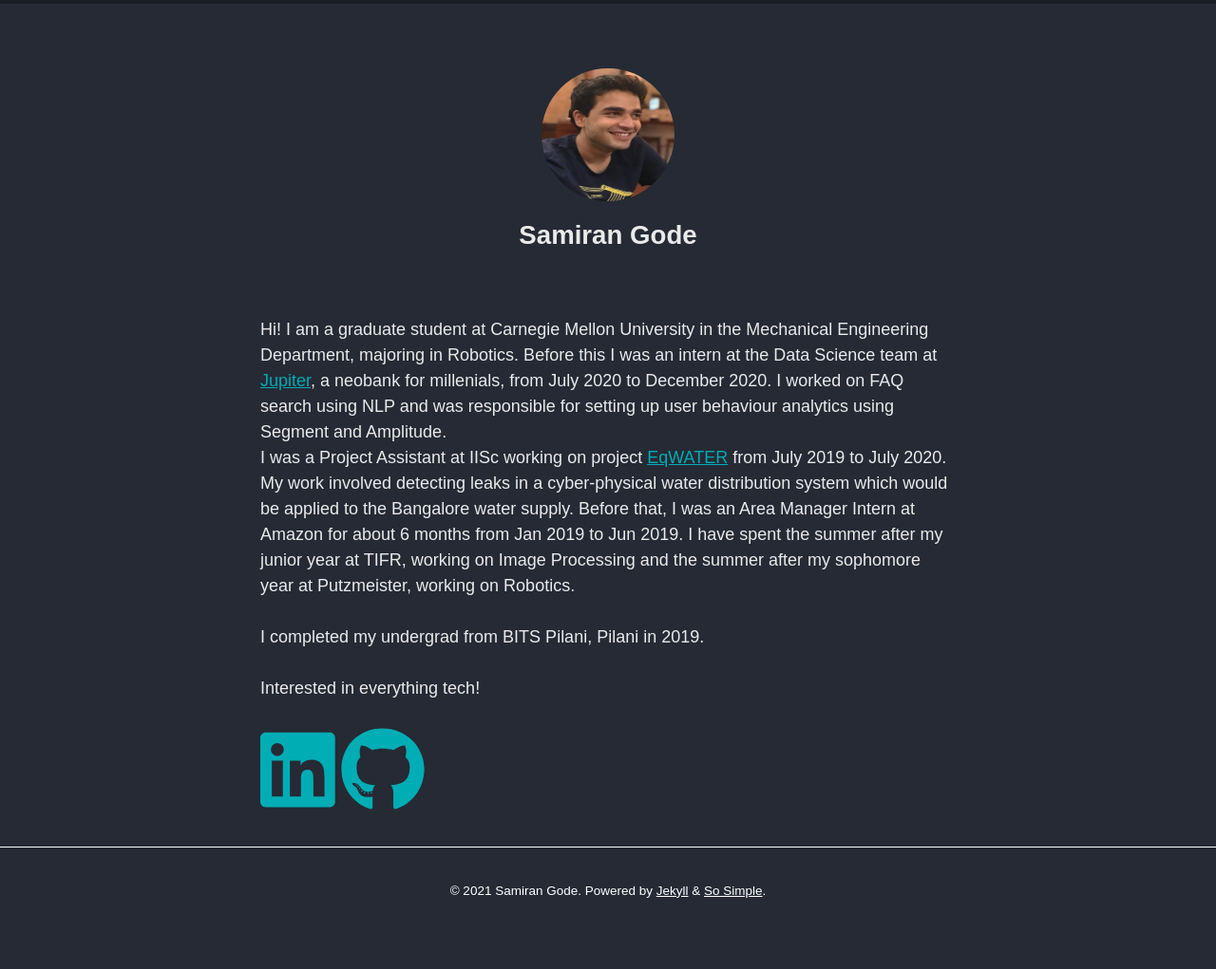
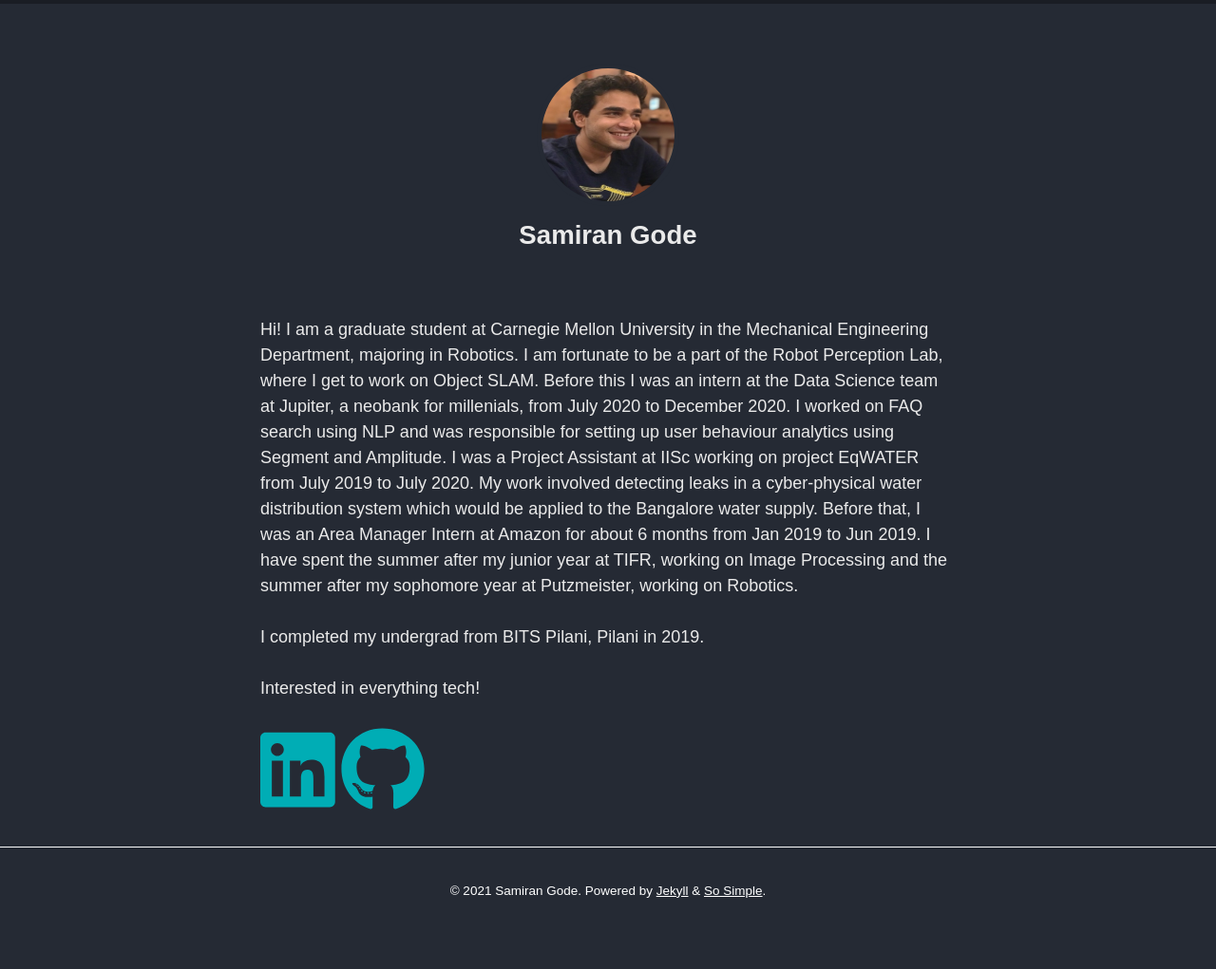
Before and after one commit to YashashGaurav/samirangode.github.io, a Jekyll site: the page built from index.markdown, in a window 1280 px wide. Shown: the whole page at 95% size. Built offline with Jekyll 4.4.1, drawn with Linux system fonts in a browser that asks for light colours; nearby versions of some CDN libraries.

Commit message:
Update index.markdown

```diff
--- a/index.markdown
+++ b/index.markdown
@@ -4,12 +4,10 @@
 
 layout: home
 ---
-Hi! I am a graduate student at Carnegie Mellon University in the Mechanical Engineering Department, majoring in Robotics.
-Before this I was an intern at the Data Science team at [Jupiter](https://jupiter.money/), a neobank for millenials, from July 2020 to December 2020. I worked on FAQ search using NLP and was responsible for setting up user behaviour analytics using Segment and Amplitude.
-I was a Project Assistant at IISc working on project [EqWATER](https://imprint-india.org/intelligent-water-supply-network-monitoring-and-control-for-equitable-distribution-of-water-within-a-mega-city-eqwater) from July 2019 to July 2020. My work involved detecting leaks in a cyber-physical water distribution system which would be applied to the Bangalore water supply. Before that, I was an Area Manager Intern at Amazon for about 6 months from Jan 2019 to Jun 2019. I have spent the summer after my junior year at TIFR, working on Image Processing and the summer after my sophomore year at Putzmeister, working on Robotics.
+Hi! I am a graduate student at Carnegie Mellon University in the Mechanical Engineering Department, majoring in Robotics. I am fortunate to be a part of the Robot Perception Lab, where I get to work on Object SLAM. Before this I was an intern at the Data Science team at Jupiter, a neobank for millenials, from July 2020 to December 2020. I worked on FAQ search using NLP and was responsible for setting up user behaviour analytics using Segment and Amplitude.
+I was a Project Assistant at IISc working on project EqWATER from July 2019 to July 2020. My work involved detecting leaks in a cyber-physical water distribution system which would be applied to the Bangalore water supply. Before that, I was an Area Manager Intern at Amazon for about 6 months from Jan 2019 to Jun 2019. I have spent the summer after my junior year at TIFR, working on Image Processing and the summer after my sophomore year at Putzmeister, working on Robotics.
 
 I completed my undergrad from BITS Pilani, Pilani in 2019.
-
 
 Interested in everything tech!
 
```
